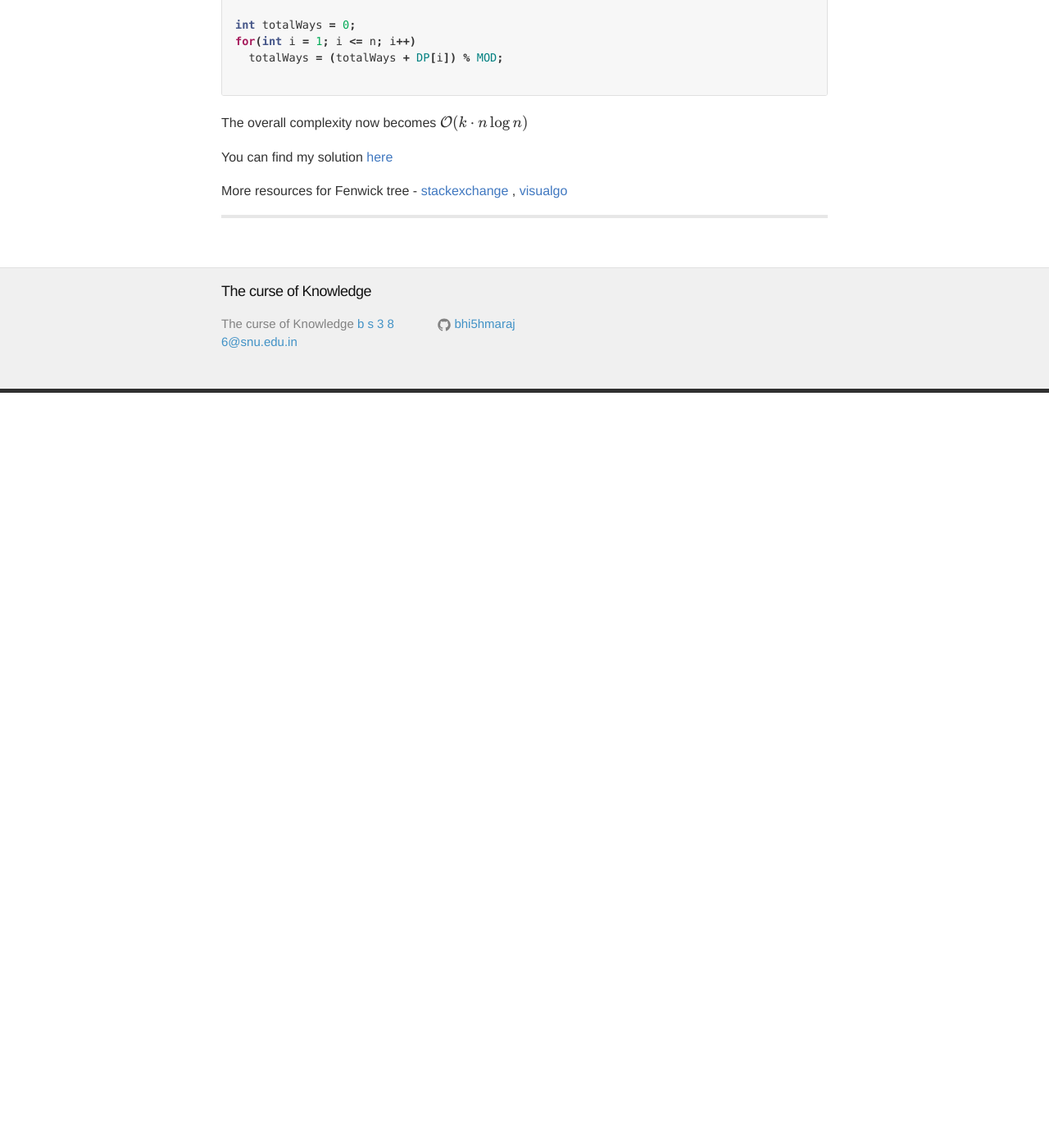
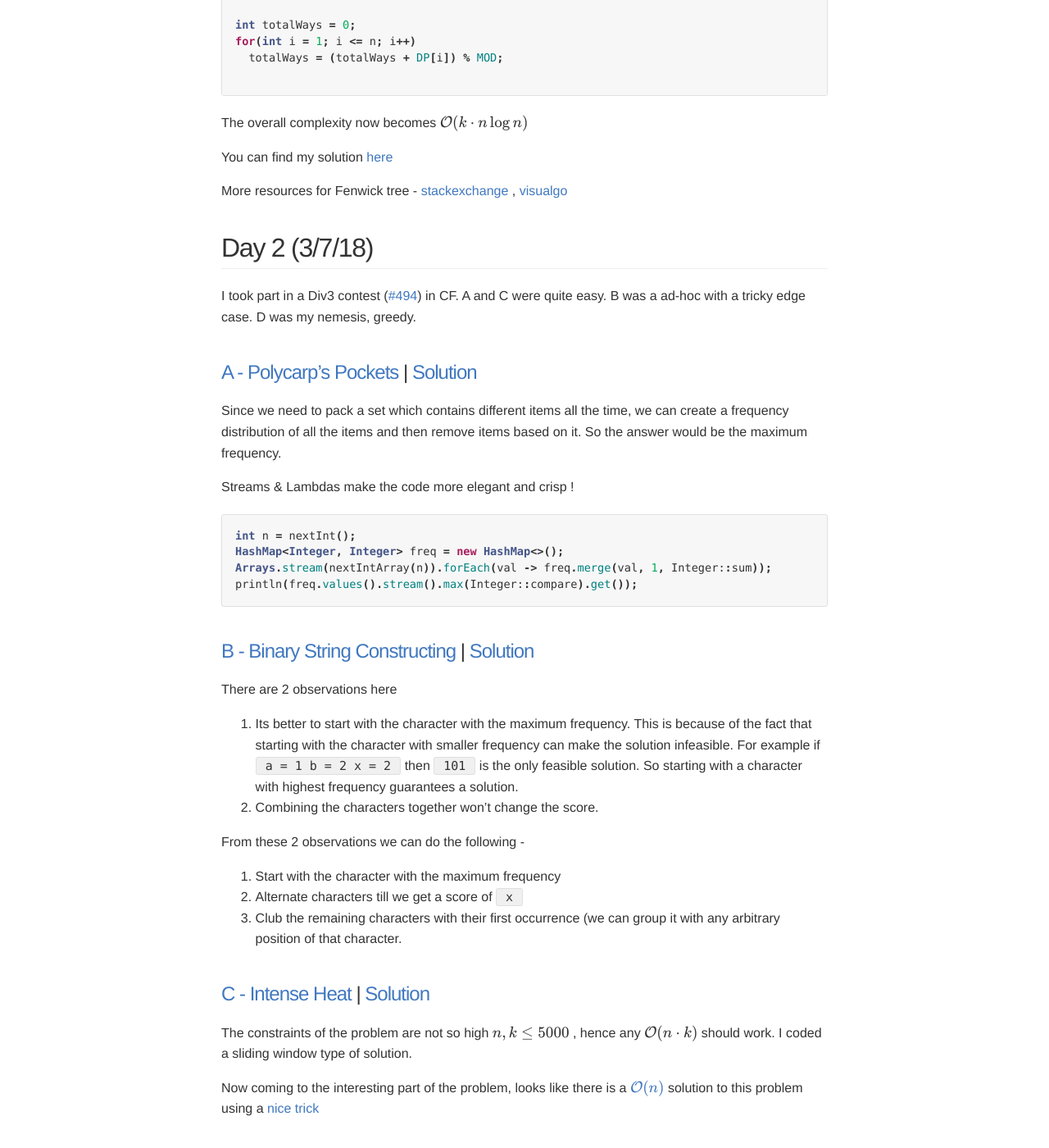
Before and after one commit to bhi5hmaraj/blog, a Jekyll site: the page built from _posts/2018-07-02-July-problem-solving.md, in a window 1280 px wide and 1400 px high, scrolled down 1442 px. Shown: the whole window at 82% size. Built offline with Jekyll 4.4.1, drawn with Linux system fonts in a browser that asks for light colours; nearby versions of some CDN libraries; Markdown is read by kramdown in place of the engine named in the settings; formulas are drawn with MathJax 3; comment, search, counter and statistics services are not loaded; before the commit the page ends 1921 px from its top, so only the background shows below that.

Commit message:
Small changes to both the posts, added acks, edited about

````diff
--- /dev/null
+++ b/_includes/comments.html
@@ -0,0 +1,8 @@
+  <script src="https://apis.google.com/js/plusone.js"></script>
+
+  <div class="g-comments"
+      data-href="{{site.baseurl}}{{page.url}}"
+      data-width="642"
+      data-first_party_property="BLOGGER"
+      data-view_type="FILTERED_POSTMOD">
+  </div>
--- a/_layouts/post.html
+++ b/_layouts/post.html
@@ -13,6 +13,6 @@
 
   </article>
 
-
+  {% include comments.html %}
 
 </div>
--- a/_posts/2018-07-02-July-problem-solving.md
+++ b/_posts/2018-07-02-July-problem-solving.md
@@ -64,4 +64,39 @@
 
 More resources for Fenwick tree - [stackexchange](https://cs.stackexchange.com/questions/10538/bit-what-is-the-intuition-behind-a-binary-indexed-tree-and-how-was-it-thought-a) , [visualgo](https://visualgo.net/bn/fenwicktree)
 
-------
+
+## Day 2 (3/7/18)
+
+I took part in a Div3 contest ([#494](https://codeforces.com/contest/1003)) in CF. A and C were quite easy. B was a ad-hoc with a tricky edge case. D was my nemesis, greedy.
+
+#### [A - Polycarp's Pockets](https://codeforces.com/contest/1003/problem/A) | [Solution](https://codeforces.com/contest/1003/submission/39897712)
+
+Since we need to pack a set which contains different items all the time, we can create a frequency distribution of all the items and then remove items based on it. So the answer would be the maximum frequency.
+
+Streams & Lambdas make the code more elegant and crisp !
+
+```java
+int n = nextInt();
+HashMap<Integer, Integer> freq = new HashMap<>();
+Arrays.stream(nextIntArray(n)).forEach(val -> freq.merge(val, 1, Integer::sum));
+println(freq.values().stream().max(Integer::compare).get());
+```
+
+#### [B - Binary String Constructing](https://codeforces.com/contest/1003/problem/B) | [Solution](https://codeforces.com/contest/1003/submission/39913868)
+
+There are 2 observations here
+
+1. Its better to start with the character with the maximum frequency. This is because of the fact that starting with the character with smaller frequency can make the solution infeasible. For example if `a = 1 b = 2 x = 2` then `101` is the only feasible solution. So starting with a character with highest frequency guarantees a solution.
+2. Combining the characters together won't change the score.
+
+From these 2 observations we can do the following -
+
+1. Start with the character with the maximum frequency
+2. Alternate characters till we get a score of `x`
+3. Club the remaining characters with their first occurrence (we can group it with any arbitrary position of that character.
+
+#### [C - Intense Heat](https://codeforces.com/contest/1003/problem/C) | [Solution](https://codeforces.com/contest/1003/submission/39906854)
+
+The constraints of the problem are not so high $n,k \leq 5000$ , hence any $\mathcal{O}(n \cdot k)$ should work. I coded a sliding window type of solution.
+
+Now coming to the interesting part of the problem, looks like there is a [$\mathcal{O}(n)$](https://codeforces.com/blog/entry/60377?#comment-442444) solution to this problem using a [nice trick](https://codeforces.com/contest/1003/submission/39957991)
````
Also changed, not shown: _includes/disqus.html (deleted, +0 -10 lines), _includes/duoshuo.html (deleted, +0 -14 lines), _posts/2018-07-01-learning-in-the-internet-age.md (+14 -10 lines), about.md (+5 -1 lines), README.md.
